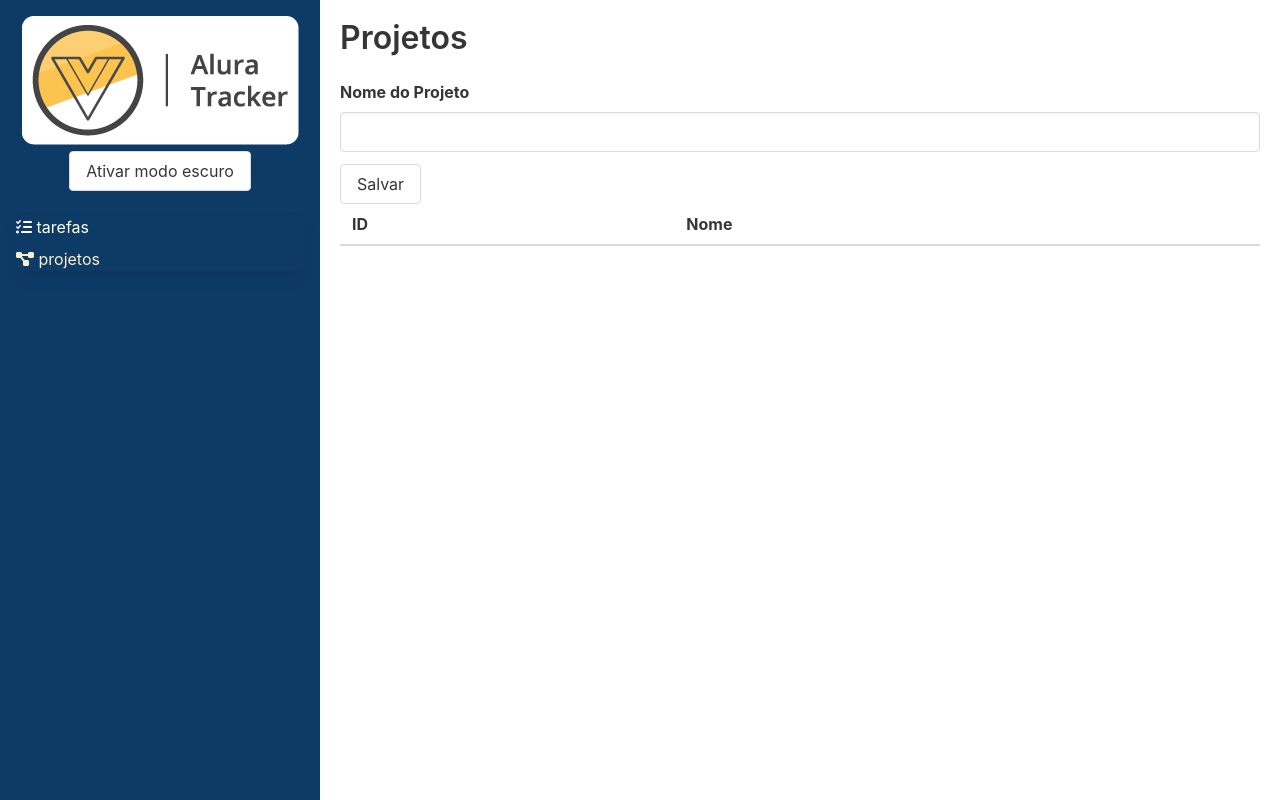
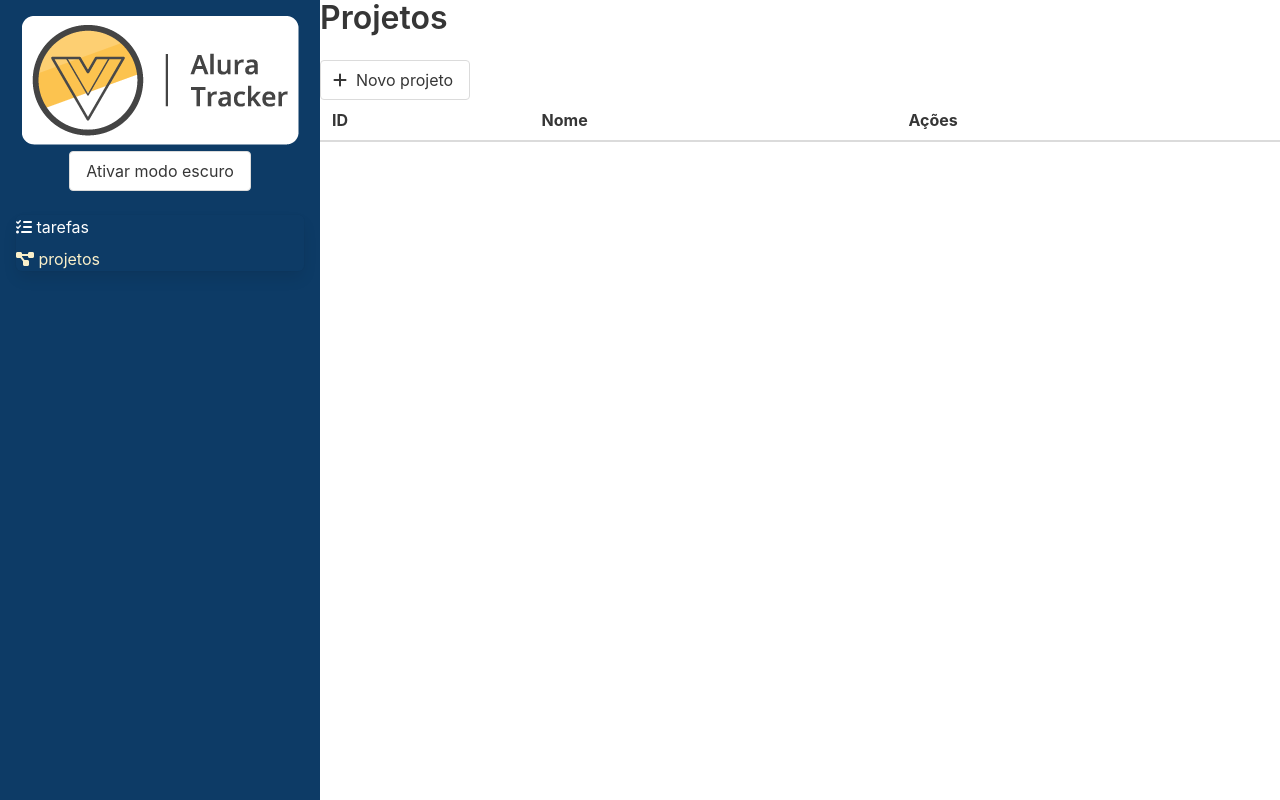
Before and after one commit to Godoy0722/alura-vue3-explorando-o-framework, a Vue app: page /#/projetos in a window 1280 px wide. Built offline with nearby package versions, Linux system fonts and the light colour scheme.

Commit message:
inicia capitulo avancando com o AluraTracker

```diff
--- a/src/routes/index.ts
+++ b/src/routes/index.ts
@@ -1,6 +1,7 @@
 import {createRouter, createWebHashHistory, RouteRecordRaw} from "vue-router";
 import Tarefas from "@/views/Tarefas.vue";
-import Projetos from "@/views/Projetos.vue";
+import Formulario from "@/views/projetos/Formulario.vue";
+import Listagem from "@/views/projetos/Listagem.vue";
 
 const routes: RouteRecordRaw[] = [
     {
@@ -11,7 +12,17 @@
     {
         path: '/projetos',
         name: 'Projetos',
-        component: Projetos
+        component: Listagem,
+    },
+    {
+        path: '/projetos/novo',
+        name: 'NovoProjeto',
+        component: Formulario
+    },
+    {
+        path: '/projetos/:id',
+        name: 'NovoProjeto',
+        component: Formulario,
     }
 ];
 
--- a/src/views/Projetos.vue
+++ b/src/views/projetos/Formulario.vue
@@ -1,7 +1,5 @@
 <template>
   <section class="projetos">
-    <h1 class="title">Projetos</h1>
-
     <form @submit.prevent="salvar">
       <div class="field">
         <label for="nomeDoProjeto" class="label">Nome do Projeto</label>
@@ -12,30 +10,15 @@
         <button class="button" type="submit">Salvar</button>
       </div>
     </form>
-
-    <table class="table is-fullwidth">
-      <thead>
-        <tr>
-          <th>ID</th>
-          <th>Nome</th>
-        </tr>
-      </thead>
-      <tbody>
-        <tr v-for="projeto in projetos" :key="projeto.id">
-          <td>{{ projeto.id }}</td>
-          <td>{{ projeto.nome }}</td>
-        </tr>
-      </tbody>
-    </table>
   </section>
 </template>
 
 <script lang="ts">
-import {computed, defineComponent} from "vue";
+import {defineComponent} from "vue";
 import {useStore} from "@/store";
 
 export default defineComponent({
-  name: 'Projetos',
+  name: 'Formulario',
 
   data: () => ({
     nomeDoProjeto: '',
@@ -45,6 +28,7 @@
     salvar() {
       this.store.commit('ADICIONA_PROJETO', this.nomeDoProjeto)
       this.nomeDoProjeto = '';
+      this.$router.push('/projetos')
     }
   },
   setup() {
@@ -52,7 +36,6 @@
 
     return {
       store,
-      projetos: computed(() => store.state.projetos)
     }
   }
 });
--- /dev/null
+++ b/src/views/projetos/Listagem.vue
@@ -0,0 +1,49 @@
+<template>
+  <div>
+    <h1 class="title">Projetos</h1>
+    <router-link to="/projetos/novo" class="button">
+      <span class="icon is-small">
+        <i class="fas fa-plus"></i>
+      </span>
+      <span>Novo projeto</span>
+    </router-link>
+
+    <table class="table is-fullwidth">
+      <thead>
+        <tr>
+          <th>ID</th>
+          <th>Nome</th>
+          <th>Ações</th>
+        </tr>
+      </thead>
+      <tbody>
+        <tr v-for="projeto in projetos" :key="projeto.id">
+          <td>{{ projeto.id }}</td>
+          <td>{{ projeto.nome }}</td>
+          <td>
+            <router-link :to="`/projetos/${projeto.id}`" class="button">
+              <span class="icon is-small">
+                <i class="fas fa-pencil-alt"></i>
+              </span>
+            </router-link>
+          </td>
+        </tr>
+      </tbody>
+    </table>
+  </div>
+</template>
+
+<script lang="ts">
+import {computed, defineComponent} from "vue";
+import {useStore} from "@/store";
+
+export default defineComponent({
+  setup() {
+    const store = useStore();
+
+    return {
+      projetos: computed(() => store.state.projetos)
+    }
+  }
+});
+</script>
```
